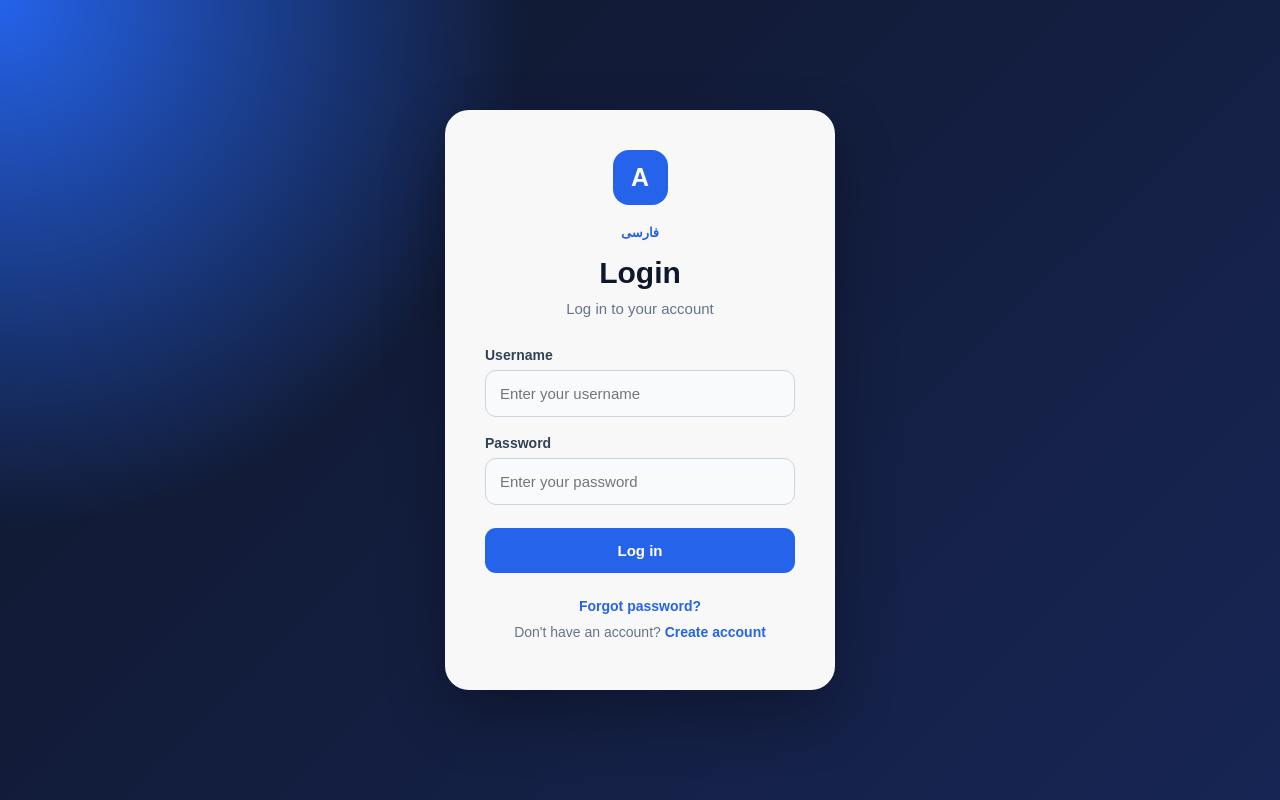
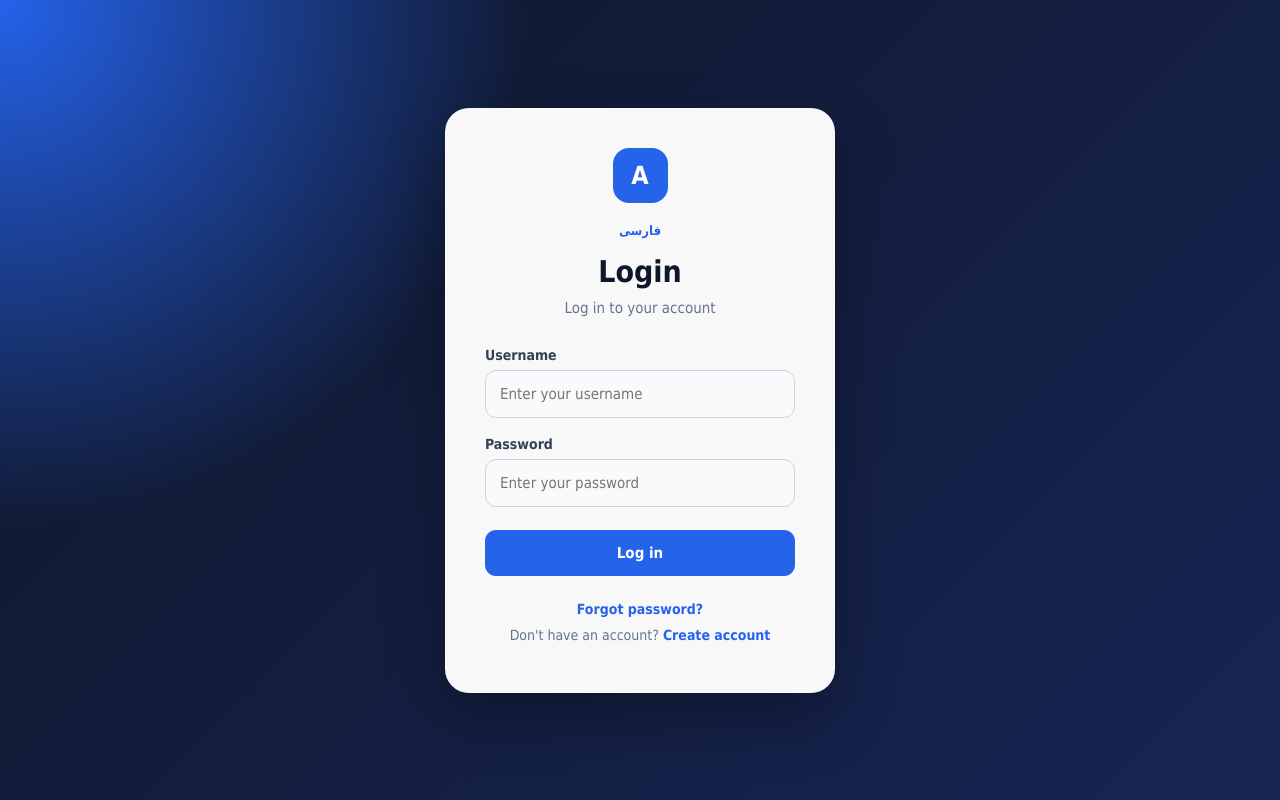
Before and after one commit to Mehdi-Habibi81/GCCPPProMax, a PHP site: page /auth/login in a window 1280 px wide. Run offline with PHP 8.4, Linux system fonts and the light colour scheme; a stand-in replaces the project's code that opens the database connection; some web fonts are replaced.

Commit message:
Update style.css export ready

```diff
--- a/auth/style.css
+++ b/auth/style.css
@@ -1,12 +1,25 @@
+@font-face {
+    font-family: "A Iranian Sans";
+    src: url("fonts/IranianSans.ttf") format("truetype");
+    font-weight: normal;
+    font-style: normal;
+    font-display: swap;
+}
+
 * {
     box-sizing: border-box;
+}
+
+html,
+body {
+    font-family: "A Iranian Sans", Tahoma, Arial, sans-serif !important;
 }
 
 body {
     margin: 0;
     min-height: 100vh;
 
-    font-family: Arial, Helvetica, sans-serif;
+    font-family: "A Iranian Sans", Tahoma, Arial, sans-serif !important;
 
     background:
         radial-gradient(circle at top left, #2563eb, transparent 35%),
@@ -19,22 +32,26 @@ body {
     color: #0f172a;
 }
 
+body[dir="rtl"] {
+    font-family: "A Iranian Sans", Tahoma, Arial, sans-serif !important;
+}
+
+input,
+button,
+select,
+textarea {
+    font-family: "A Iranian Sans", Tahoma, Arial, sans-serif !important;
+}
+
 .auth-container {
     width: 100%;
     max-width: 430px;
     padding: 20px;
 }
 
-body[dir="rtl"] {
-    font-family: Tahoma, Arial, sans-serif;
-}
-
 body[dir="rtl"] .auth-card,
 body[dir="rtl"] .form-group,
-body[dir="rtl"] .auth-links {
-    text-align: right;
-}
-
+body[dir="rtl"] .auth-links,
 body[dir="rtl"] .security-card {
     text-align: right;
 }
@@ -232,14 +249,12 @@ button:hover {
 }
 
 @media (max-width: 480px) {
-
     .auth-container {
         padding: 15px;
     }
 
     .auth-card {
         padding: 30px 22px;
-
         border-radius: 20px;
     }
 
```
